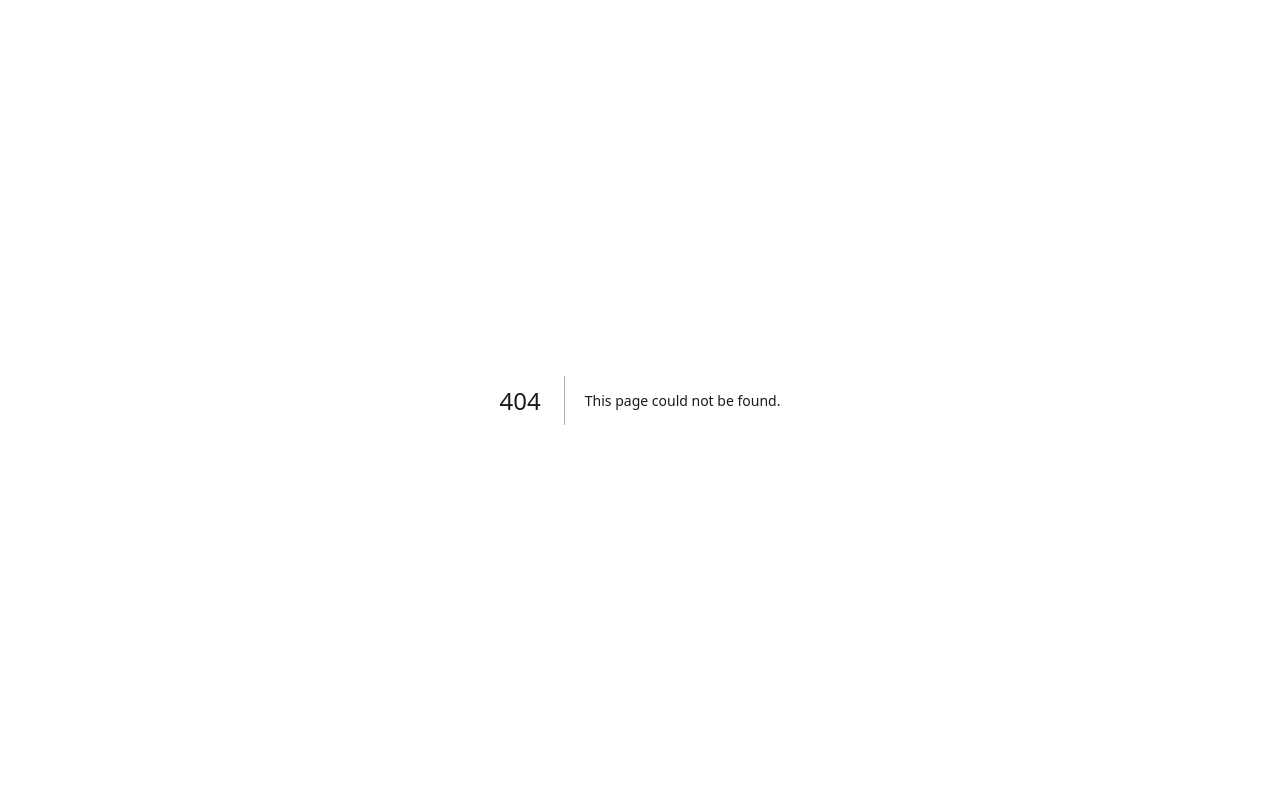
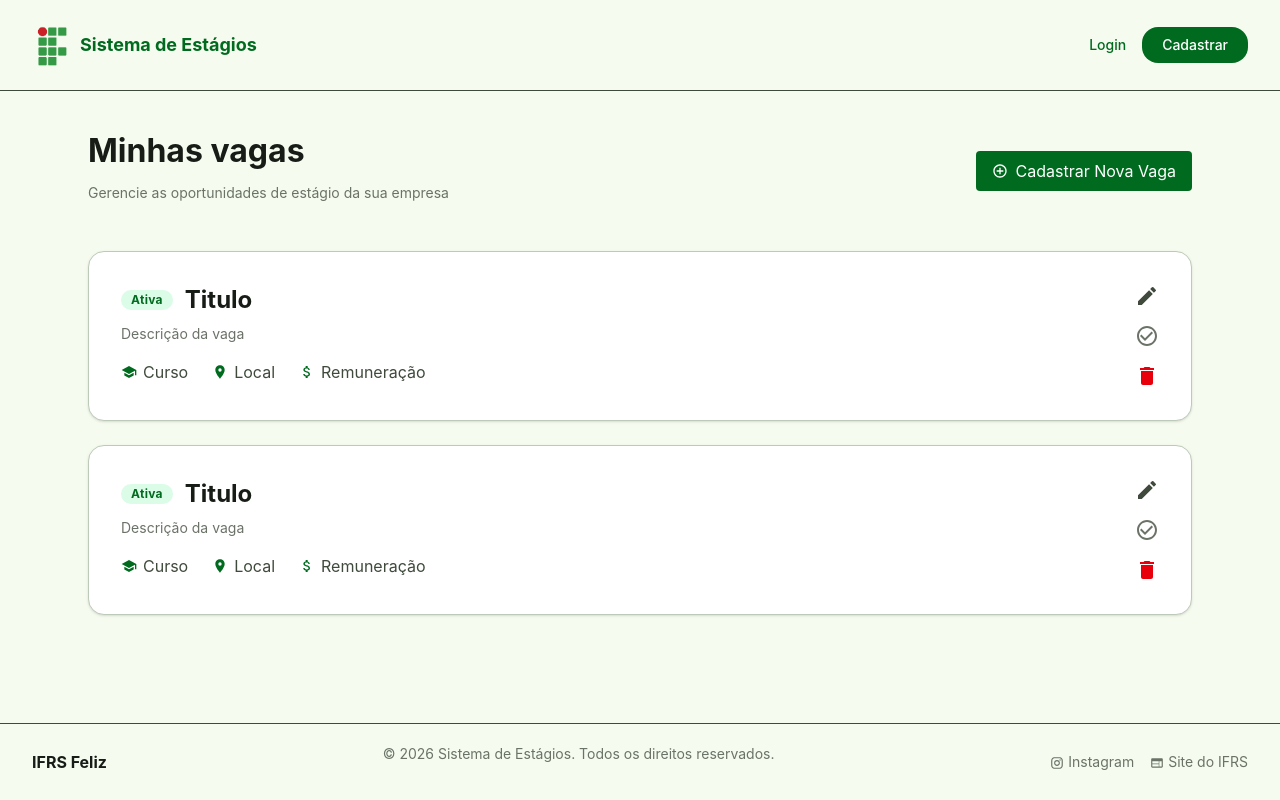
Before and after one commit to williampilger/ifrs-prog3-trabalho1-2026, a Next.js app in the folder sistema-vagas-estagio/: page /empresa in a window 1280 px wide. Before the commit this address had no page. Built offline with nearby package versions, Linux system fonts and the light colour scheme.

Commit message:
[update] cardVaga

```diff
--- a/sistema-vagas-estagio/app/(main)/cadastro/page.tsx
+++ b/sistema-vagas-estagio/app/(main)/cadastro/page.tsx
@@ -76,7 +76,7 @@ export default function Cadastro() {
   }
 
   return (
-    <Card>
+    <Card className="max-w-2xl mx-auto">
       {/* Abas */}
       <div className="mb-6 flex border-b border-border">
         <button
--- /dev/null
+++ b/sistema-vagas-estagio/app/(main)/empresa/page.tsx
@@ -0,0 +1,27 @@
+
+import Card from "@/app/components/Card";
+import Link from "next/link";
+import { MdAddCircleOutline} from "react-icons/md";
+import CardVaga from "@/app/components/CardVaga";
+
+export default function Empresa() {
+    return (
+        <div>
+            <section className="flex items-center justify-between">
+                <div>
+                    <h1 className="font-bold text-text-secondary">Minhas vagas </h1>
+                    <p className="mt-1 text-sm text-text-muted">Gerencie as oportunidades de estágio da sua empresa</p>
+                </div>
+                <Link href="/empresa/vagas/nova" className="bg-primary text-white px-4 py-2 rounded flex items-center gap-2">
+                    <MdAddCircleOutline />
+                    Cadastrar Nova Vaga
+                </Link>
+            </section>
+            <section className="mt-8 grid grid-cols-1 gap-6">
+                <CardVaga />
+                <CardVaga />
+            </section>
+        </div>
+
+    )
+}
--- a/sistema-vagas-estagio/app/(main)/vagas/page.tsx
+++ /dev/null
@@ -1,7 +0,0 @@
-const Page = () => {
-    return(
-        <h1>Olá, vagas!</h1>
-    )
-}
-
-export default Page;
--- a/sistema-vagas-estagio/app/components/Card.tsx
+++ b/sistema-vagas-estagio/app/components/Card.tsx
@@ -1,10 +1,12 @@
 export default function Card({
     children,
+    className,
 }: {
     children: React.ReactNode;
+    className?: string;
 }) {
     return (
-        <div className="mx-auto max-w-2xl rounded-2xl border border-border bg-white p-8 shadow-sm">
+        <div className={`rounded-2xl border border-border bg-white p-8 shadow-sm ${className || ""}`}>
             {children}
         </div>
     );
--- /dev/null
+++ b/sistema-vagas-estagio/app/components/CardVaga.tsx
@@ -0,0 +1,71 @@
+"use client";
+
+import { useState } from "react";
+import { MdSchool, MdLocationOn, MdAttachMoney, MdCheckCircleOutline, MdEdit, MdDelete, MdCheckCircle } from "react-icons/md";
+
+export default function CardVaga() {
+  const [vaga, setVaga] = useState({
+    titulo: "Titulo",
+    descricao: "Descrição da vaga",
+    curso: "Curso",
+    local: "Local",
+    remuneracao: "Remuneração",
+  });
+
+  const [preenchida, setPreenchida] = useState(false);
+
+  const corIcone = preenchida ? "text-text-muted" : "text-primary";
+  const corTexto = preenchida ? "text-text-muted" : "text-text-primary";
+
+  return (
+    <div className="rounded-2xl border border-border bg-white p-8 shadow-sm">
+      <div className="flex items-start justify-between gap-4">
+        <div className="flex-1">
+          <div className="flex items-center gap-3">
+            <span className={`rounded-full px-2.5 py-0.5 text-xs font-bold tracking-wide ${
+            preenchida ? "bg-gray-200 text-text-muted" : "bg-green-100 text-primary"
+            }`}>
+            {preenchida ? "Preenchida" : "Ativa"}
+            </span>
+            <h2 className={`text-lg font-bold ${preenchida ? "text-text-muted" : "text-text-secondary"}`}>
+              {vaga.titulo}
+            </h2>
+          </div>
+
+          <p className="mt-2 text-sm text-text-muted">{vaga.descricao}</p>
+
+          <div className={`mt-4 flex flex-wrap items-center gap-6 ${corTexto}`}>
+            <span className="flex items-center gap-1.5">
+              <MdSchool className={corIcone} />
+              <span>{vaga.curso}</span>
+            </span>
+            <span className="flex items-center gap-1.5">
+              <MdLocationOn className={corIcone} />
+              <span>{vaga.local}</span>
+            </span>
+            <span className="flex items-center gap-1.5">
+              <MdAttachMoney className={corIcone} />
+              <span>{vaga.remuneracao}</span>
+            </span>
+          </div>
+        </div>
+
+        <div className="flex flex-col items-center justify-between gap-4 self-stretch">
+          <button className="text-text-primary hover:text-primary" title="Editar">
+            <MdEdit size={24} />
+          </button>
+          <button
+            onClick={() => setPreenchida((v) => !v)}
+            className={preenchida ? "text-primary" : "text-text-muted hover:text-primary"}
+            title={preenchida ? "Marcar como ativa" : "Marcar como preenchida"}
+          >
+            {preenchida ? <MdCheckCircle size={24} /> : <MdCheckCircleOutline size={24} />}
+          </button>
+          <button className="text-red-600 hover:text-red-700" title="Excluir">
+            <MdDelete size={24} />
+          </button>
+        </div>
+      </div>
+    </div>
+  );
+}
--- a/sistema-vagas-estagio/app/components/Header.tsx
+++ b/sistema-vagas-estagio/app/components/Header.tsx
@@ -4,13 +4,11 @@ import Image from "next/image"
 export default function Header() {
   return (
     <header className="bg-color-background border-b border-color-border flex items-center justify-between px-8 py-5">
-      {/* Logo / nome do sistema */}
       <Link href="/" className="text-lg font-bold text-primary flex items-center gap-2">
         <Image src="/images/ifrs-logo-verde.png" alt="Logo Ifrs" width={40} height={40} />
         Sistema de Estágios
       </Link>
 
-      {/* Ações à direita */}
       <div className="flex items-center gap-4">
         <Link href="/login" className="text-sm text-primary font-medium">
           Login
--- a/sistema-vagas-estagio/app/globals.css
+++ b/sistema-vagas-estagio/app/globals.css
@@ -13,6 +13,7 @@
   --color-border: #becab9;
   --color-background: #ffffff;
   --color-background-alt: #f5fbef;
+  --color-background-success: #DCF5E3;
 
   /* Typography */
   --font-family: 'Inter', -apple-system, BlinkMacSystemFont, 'Segoe UI', Roboto, sans-serif;
@@ -22,7 +23,7 @@
   --font-size-lg: 18px;
   --font-size-xl: 20px;
   --font-size-2xl: 24px;
-  --font-size-3xl: 48px;
+  --font-size-3xl: 32px;
 
   /* Font weights */
   --font-weight-regular: 400;
@@ -70,6 +71,7 @@
   --color-border: var(--color-border);
   --color-background: var(--color-background);
   --color-background-alt: var(--color-background-alt);
+  --color-background-success: var(--color-background-success);
   --font-sans: var(--font-family);
 }
 
```
